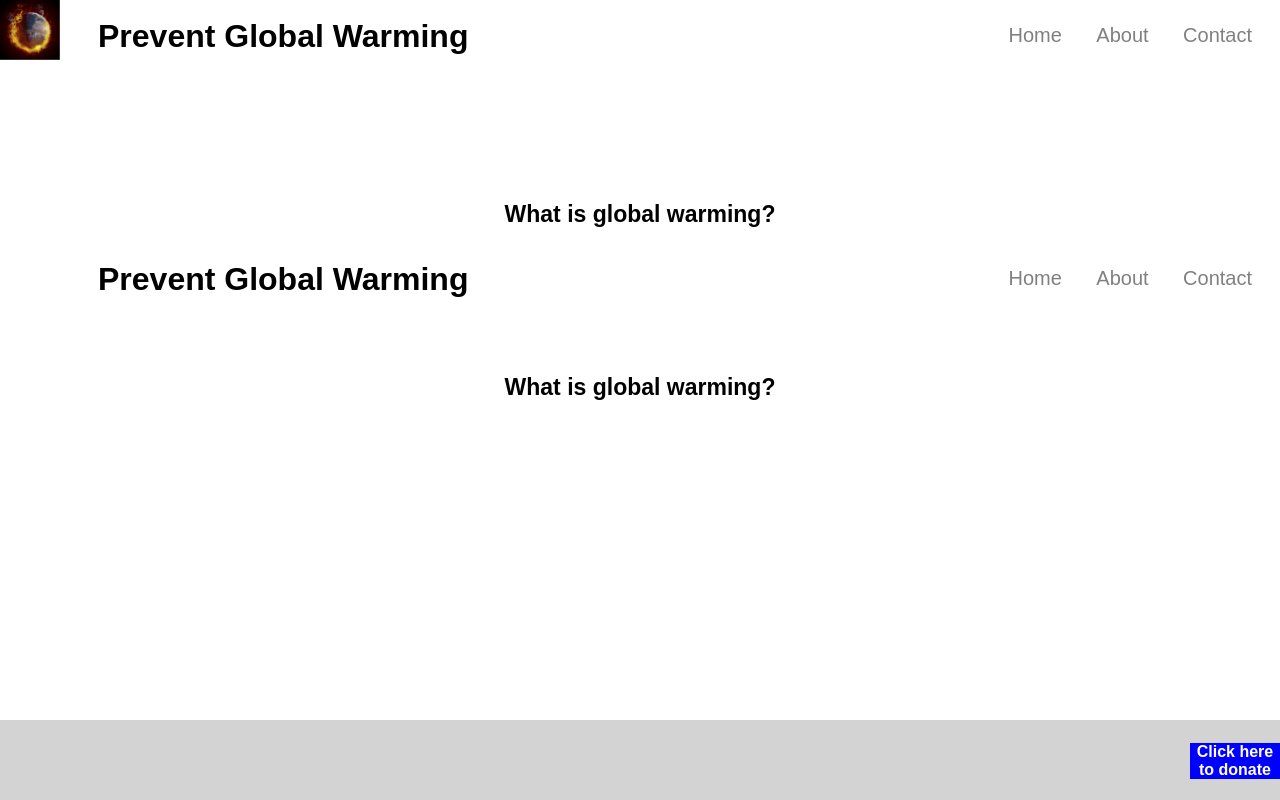
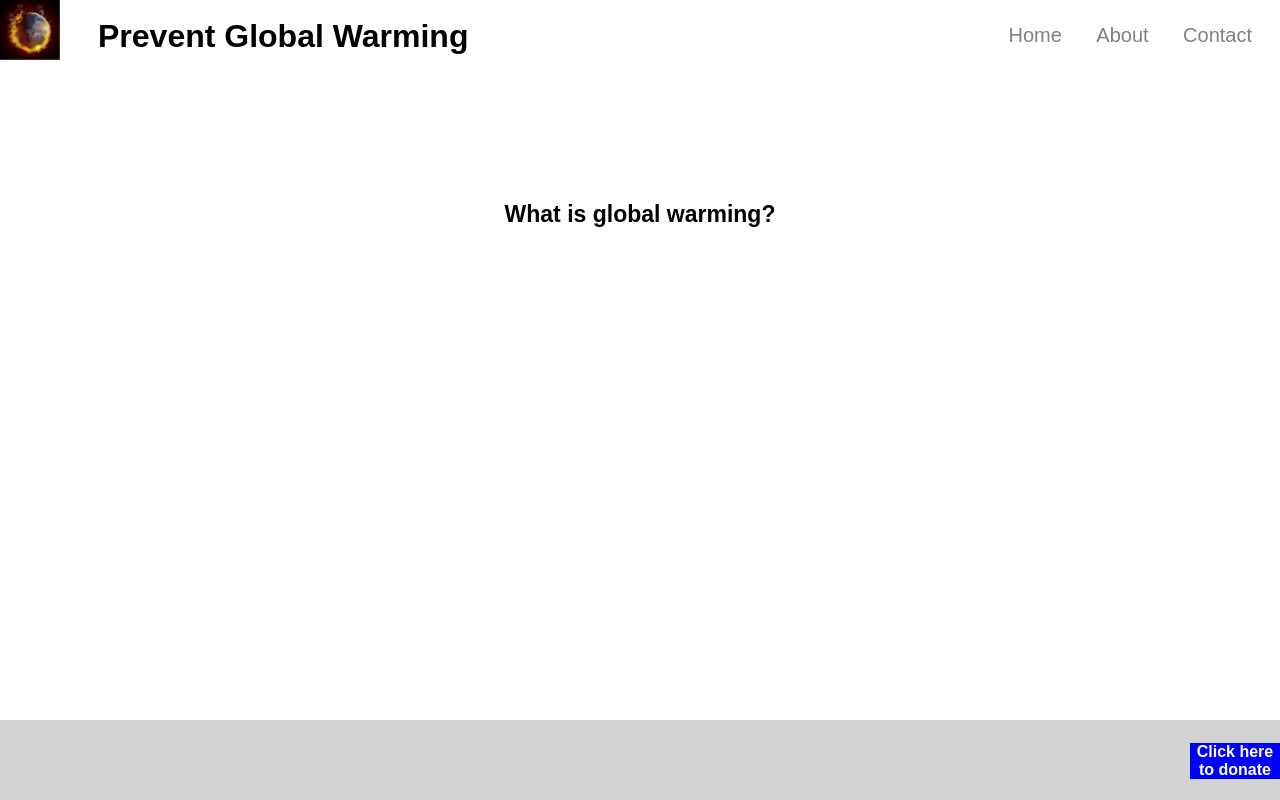
Before and after one commit to jedi79/Globalwarming, a plain HTML site: page index.html in a window 1280 px wide. Drawn offline with Linux system fonts and the light colour scheme.

Commit message:
fixed double menu

```diff
--- a/index.html
+++ b/index.html
@@ -20,18 +20,6 @@
 		<div class="top">
 			<h3>What is global warming?</h3>
 		</div>
-			<h4>Click here to donate</h4>
-		<h1>Prevent Global Warming</h1>
-		<nav>
-			<ul>
-				<li><a class="menu" href="index.html">Home</a></li>
-				<li><a class="menu" href="about.html">About</a></li>
-				<li><a class="menu" href="contact.html">Contact</a></li>
-			</ul>
-		</nav>
-		<div class="top">
-			<h3>What is global warming?</h3>
-		</div>
 		<h4>Click here to donate</h4>
 		<footer>
 		</footer>
```
